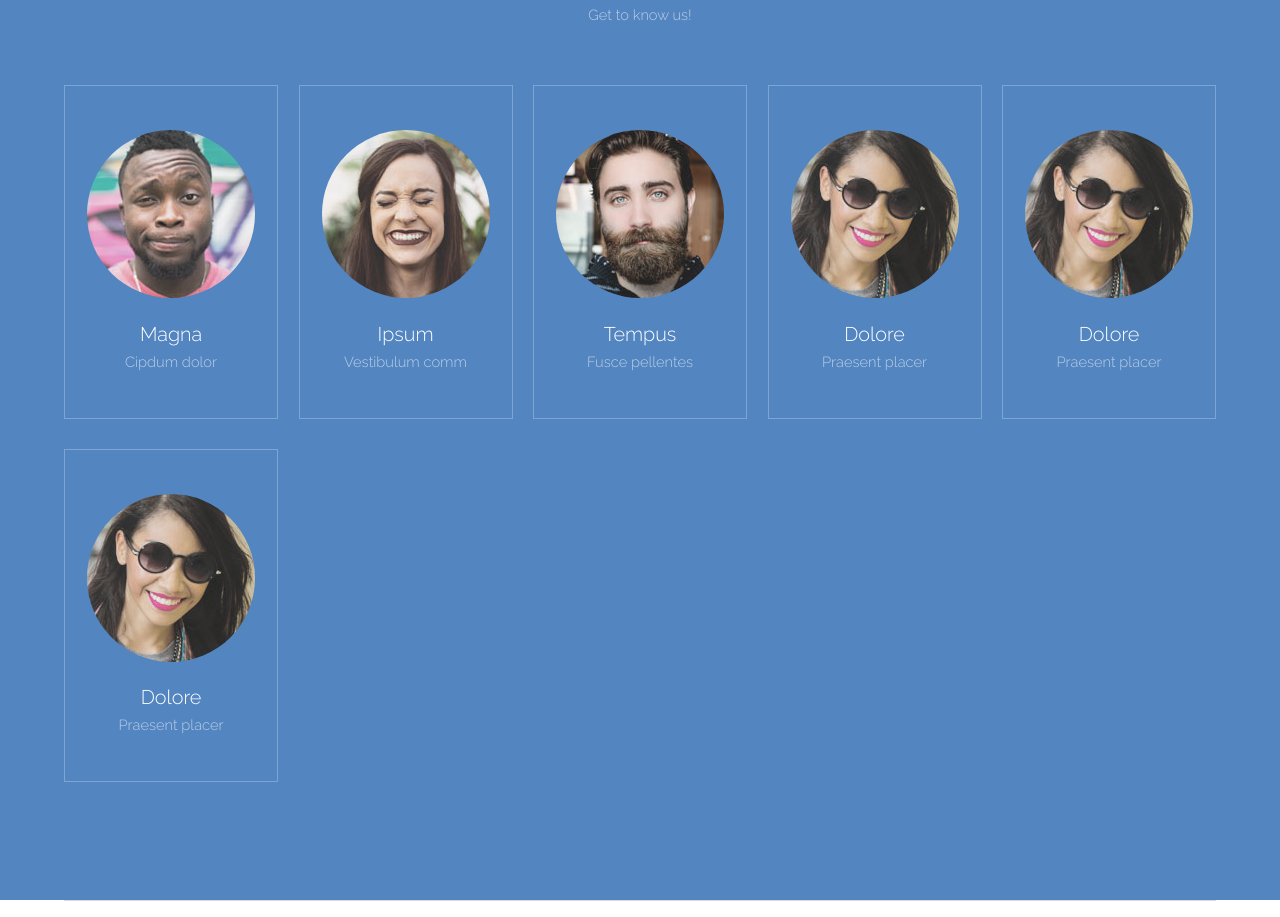
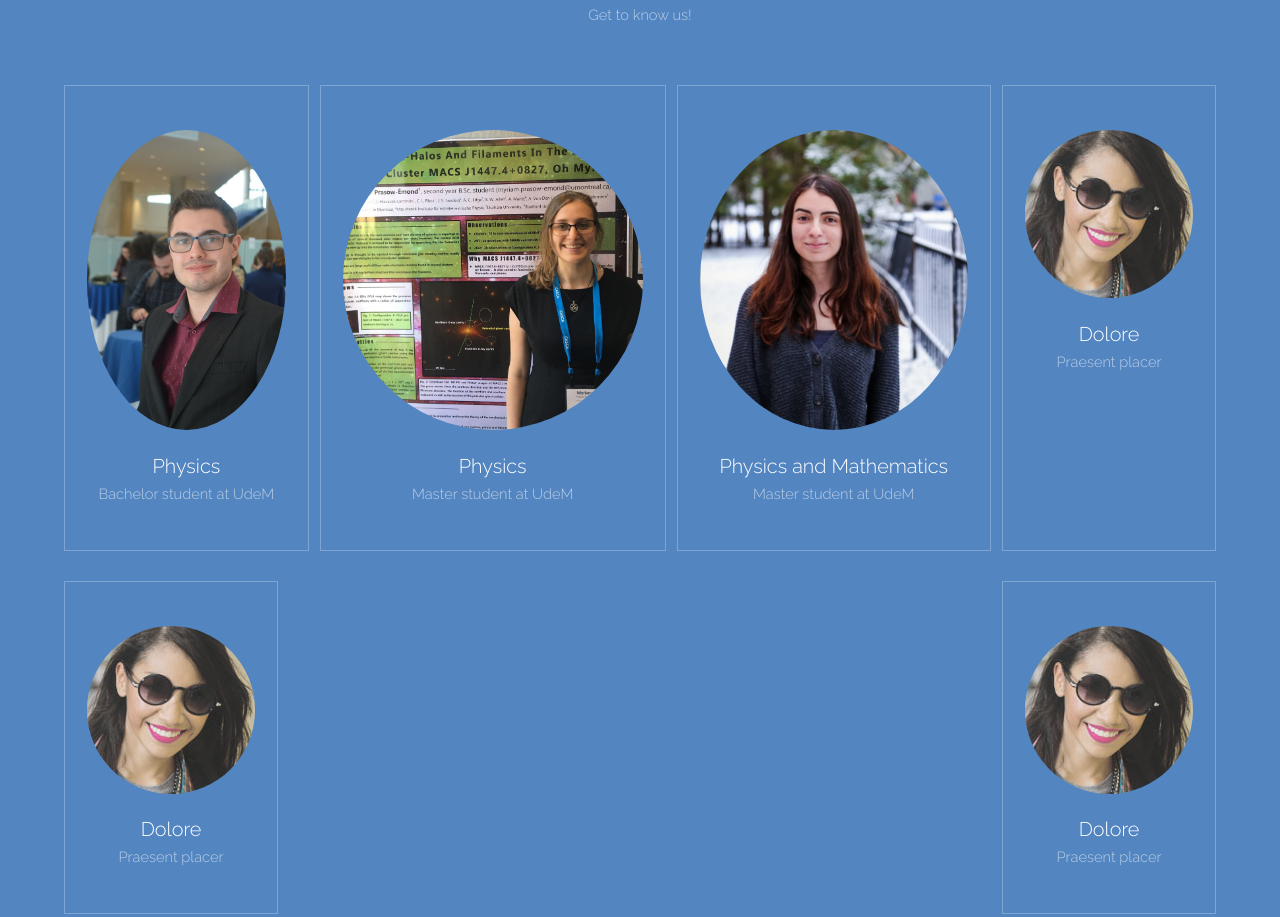
Before and after one commit to J-bytes/La-Bande-Interdite, a plain HTML site: page index.html in a window 1280 px wide. Shown: the part 870-1787 px from the top of the page. Drawn offline with Linux system fonts and the light colour scheme.

Commit message:
ajout de photo

```diff
--- a/assets/css/main.css
+++ b/assets/css/main.css
@@ -2210,7 +2210,8 @@
 			}
 
 				.box.person .image img {
-					max-width: 100%;
+					max-width: 300px;
+					max-height: 300px;
 				}
 
 /* Icon */
--- a/index.html
+++ b/index.html
@@ -58,24 +58,24 @@
 					<div class="flex flex-6">
 						<div class="box person">
 							<div class="image round">
-								<img src="images/pic03.jpg" alt="Person 1" />
+								<img src="images/jonathan.jpg" alt="Person 1" />
 							</div>
-							<h3>Magna</h3>
-							<p>Cipdum dolor</p>
+							<h3>Physics </h3>
+							<p>Bachelor student at UdeM</p>
 						</div>
 						<div class="box person">
 							<div class="image round">
-								<img src="images/pic04.jpg" alt="Person 2" />
+								<img src="images/myriam.jpg" alt="Person 2" />
 							</div>
-							<h3>Ipsum</h3>
-							<p>Vestibulum comm</p>
+							<h3>Physics</h3>
+							<p>Master student at UdeM</p>
 						</div>
 						<div class="box person">
 							<div class="image round">
-								<img src="images/pic05.jpg" alt="Person 3" />
+								<img src="images/selin.jpg" alt="Person 3" />
 							</div>
-							<h3>Tempus</h3>
-							<p>Fusce pellentes</p>
+							<h3>Physics and Mathematics</h3>
+							<p>Master student at UdeM</p>
 						</div>
 						<div class="box person">
 							<div class="image round">
```
Also changed, not shown: images/jonathan.jpg (added), images/myriam.jpg (added), images/selin.jpg (added).
